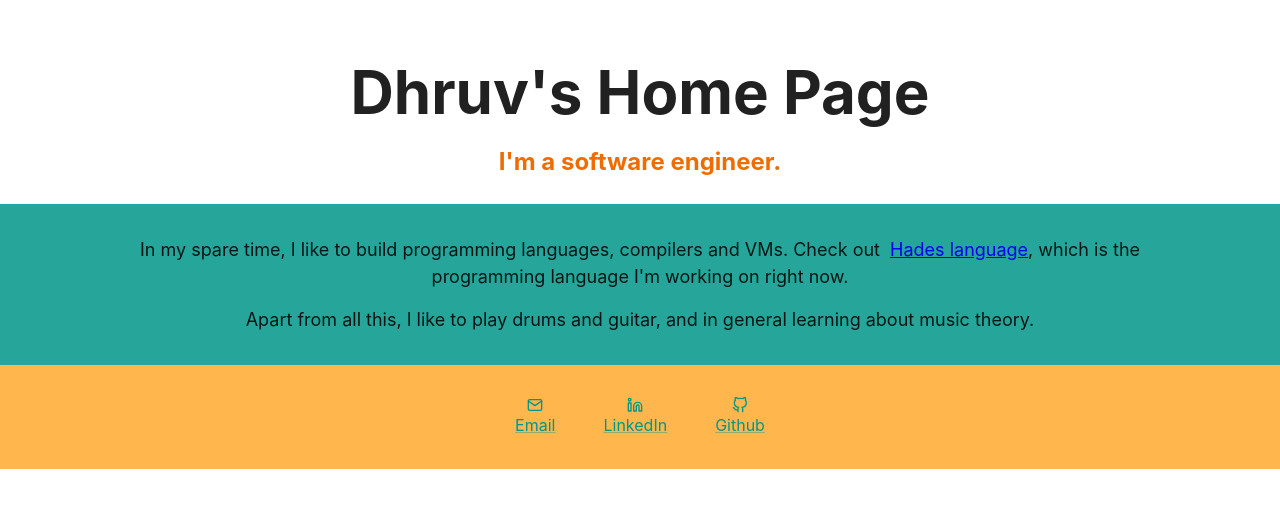
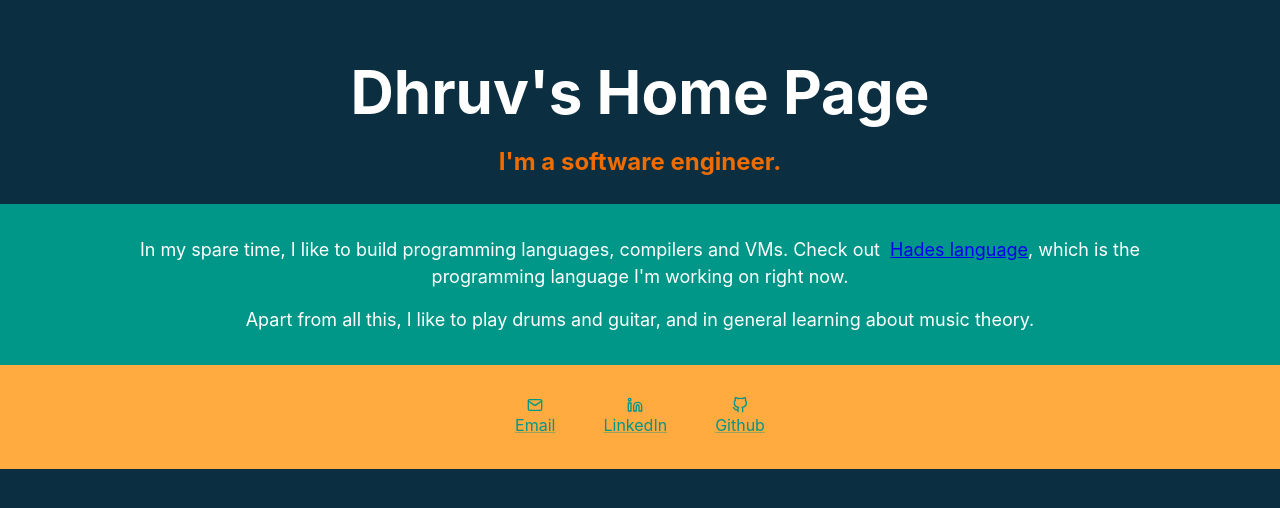
Before and after one commit to dhruvrajvanshi/dhruvrajvanshi.github.io, a Next.js app: page / in a window 1280 px wide. Shown: the top 508 px of the page. Built offline with nearby package versions, Linux system fonts and the light colour scheme.

Commit message:
Dark mode

```diff
--- a/pages/index.tsx
+++ b/pages/index.tsx
@@ -57,7 +57,7 @@ const Home: NextPage = () => {
             I&apos;m a software engineer.
           </Box>
         </Section>
-        <Section sx={{ backgroundColor: colors.teal[400] }}>
+        <Section sx={{ backgroundColor: theme.palette.primary.main }}>
           <Box component='p' sx={paraSx}>
             In my spare time, I like to build programming languages,
             compilers and VMs. Check out &nbsp;
@@ -70,7 +70,7 @@ const Home: NextPage = () => {
           </Box>
         </Section>
 
-        <Section sx={{ backgroundColor: colors.orange[300] }}>
+        <Section sx={{ backgroundColor: theme.palette.secondary.light }}>
           <ContactList />
         </Section>
       </Stack>
--- a/src/@/theme.ts
+++ b/src/@/theme.ts
@@ -1,8 +1,17 @@
 import { createTheme } from '@mui/material'
 import * as muiColors from '@mui/material/colors'
 
+const mode = 'dark'
 export const theme = createTheme({
   palette: {
+    mode,
+    background: mode === 'dark'
+      ? {
+        default: 'hsl(200, 70%, 15%)'
+      }
+      : {
+        default: 'hsl(150, 70%, 97%)'
+      },
     primary: {
       ...muiColors.teal
     },
```
